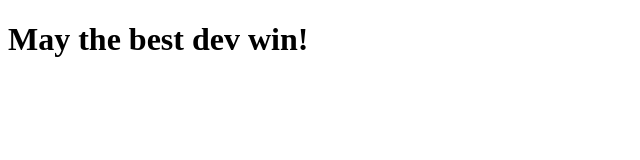
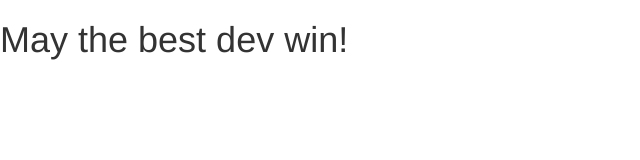
Before and after one commit to ryandoll/vml-client-side-challenge, a plain HTML site: page 7-30-2014/index.html in a window 1280 px wide. Shown: the whole page, without its empty margins (0-640 px from the left). Drawn offline with nearby package versions, Linux system fonts and the light colour scheme.

Commit message:
Updating starting template.

```diff
--- a/7-30-2014/index.html
+++ b/7-30-2014/index.html
@@ -3,6 +3,7 @@
     <head>
         <meta charset="utf-8">
         <title>VML Client-Side Challenge - July 2014</title>
+        <link rel="stylesheet" href="http://netdna.bootstrapcdn.com/bootstrap/3.1.1/css/bootstrap.min.css">
     </head>
     <body>
         <h1>May the best dev win!</h1>
```
